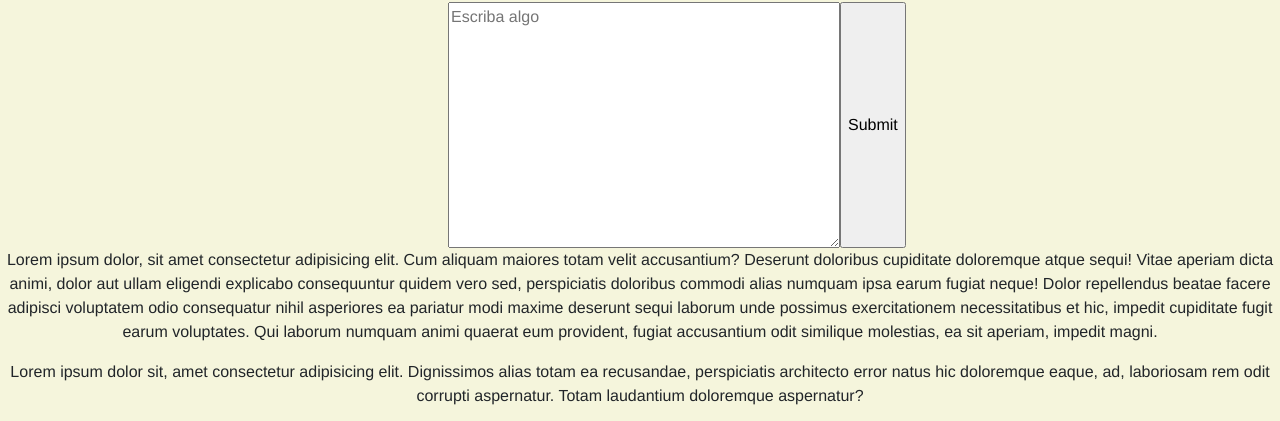
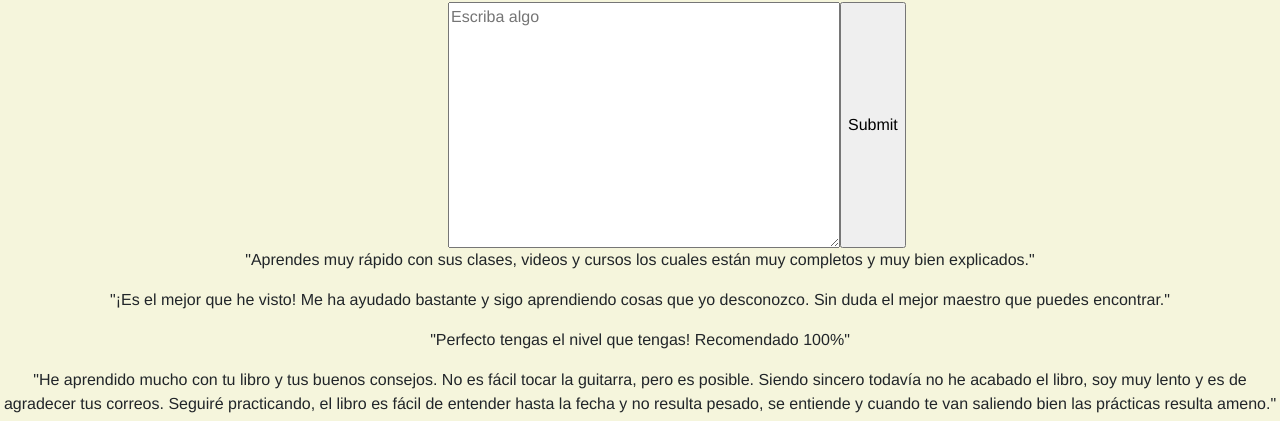
Before and after one commit to TomasMendez2540/Proyecto-Coder, a plain HTML site: page pages/experiencias.html in a window 1280 px wide. Shown: the part 144-565 px from the top of the page. Drawn offline with nearby package versions, Linux system fonts and the light colour scheme.

Commit message:
eliminando lorems de pagina experiencias

```diff
--- a/css/_maps-variables.scss
+++ b/css/_maps-variables.scss
@@ -1,4 +1,3 @@
-/*variables*/
 
 $colorPrincipal: rgb(239, 161, 16);
 $colorSecundario: rgb(57, 137, 153);
--- a/pages/experiencias.html
+++ b/pages/experiencias.html
@@ -38,28 +38,6 @@
             </div>
           </nav>
 
-        <!-- <div id="barraDeNavegacion">
-            <nav>
-                <span class="logo">
-                   <a href="../index.html"><img src="../img/guitar-amp-solid-24.png" alt="logo"></a>
-                </span>
-                <div class="navMenu">
-                    <ul class="menuItems">
-                        <li class="subMenuItems"><a href="./cursos.html">Cursos</a></li>
-                        <li class="subMenuItems"><a href="./contacto.html">Contacto</a></li>
-                    </ul>
-                </div>
-                <div class="registro">
-                    <a href="./registro.html" >Registrarse</a>
-                </div>
-                <div class="inicioDeSesion">
-                    <h3 class="tituloInicioSesion">Inicio de sesion</h3>
-                    <input name="usuario" placeholder="Usuario">
-                    <input type="password" name="contrasena" placeholder="contraseña">
-                    <input type="submit" value="iniciar">
-                </div>
-            </nav>
-        </div> -->
      </header>
 
     <main>
@@ -71,11 +49,13 @@
             <input type="submit" name="enviar">
         </form>
         <section>
-            <p>Lorem ipsum dolor, sit amet consectetur adipisicing elit. Cum aliquam maiores totam velit accusantium? Deserunt doloribus cupiditate doloremque atque sequi! Vitae aperiam dicta animi, dolor aut ullam eligendi explicabo consequuntur quidem vero sed, perspiciatis doloribus commodi alias numquam ipsa earum fugiat neque! Dolor repellendus beatae facere adipisci voluptatem odio consequatur nihil asperiores ea pariatur modi maxime deserunt sequi laborum unde possimus exercitationem necessitatibus et hic, impedit cupiditate fugit earum voluptates. Qui laborum numquam animi quaerat eum provident, fugiat accusantium odit similique molestias, ea sit aperiam, impedit magni.</p>
+            <p>"Aprendes muy rápido con sus clases, videos y cursos los cuales están muy completos y muy bien explicados."</p>
 
-            <p>Lorem ipsum dolor sit, amet consectetur adipisicing elit. Dignissimos alias totam ea recusandae, perspiciatis architecto error natus hic doloremque eaque, ad, laboriosam rem odit corrupti aspernatur. Totam laudantium doloremque aspernatur?</p>
+            <p>"¡Es el mejor que he visto! Me ha ayudado bastante y sigo aprendiendo cosas que yo desconozco. Sin duda el mejor maestro que puedes encontrar."</p>
 
-            <p>Lorem ipsum dolor sit amet consectetur adipisicing elit. Hic alias animi odit tempora vitae consequatur. Excepturi quasi tenetur voluptatem tempore.</p>
+            <p>"Perfecto tengas el nivel que tengas! Recomendado 100%"</p>
+
+            <p>"He aprendido mucho con tu libro y tus buenos consejos. No es fácil tocar la guitarra, pero es posible. Siendo sincero todavía no he acabado el libro, soy muy lento y es de agradecer tus correos. Seguiré practicando, el libro es fácil de entender hasta la fecha y no resulta pesado, se entiende y cuando te van saliendo bien las prácticas resulta ameno."</p>
          </section>
     </main>
 
```
Also changed, not shown: pages/contacto.html (+1 -23 lines), pages/cursos.html (+0 -22 lines), css/style.css, 1 other file.
